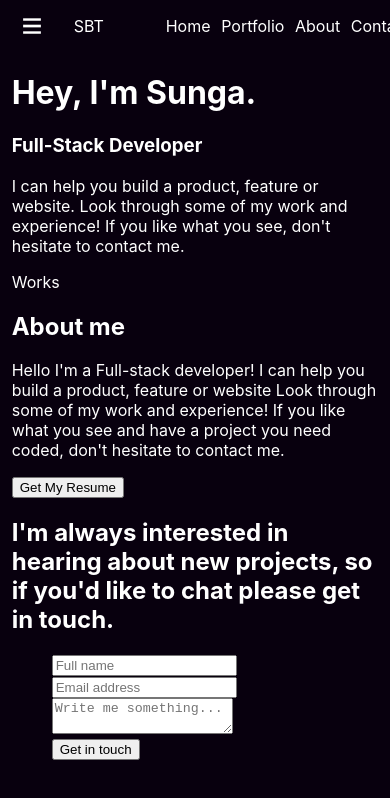
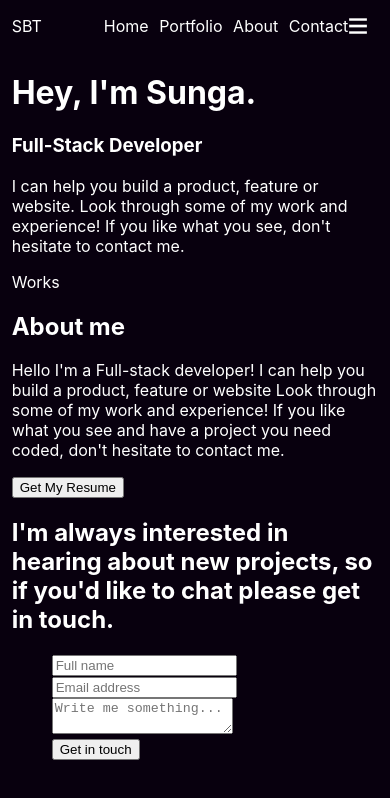
Before and after one commit to sunga12/new-portfolio, a React (Create React App) app: page / in a window 390 px wide. Shown: the top 798 px of the page. Built offline with nearby package versions, Linux system fonts and the light colour scheme.

Commit message:
add hamburger to nav

```diff
--- a/src/components/Navigation.js
+++ b/src/components/Navigation.js
@@ -5,7 +5,6 @@ const Navigation = () => {
   return (
     <header>
       <nav>
-        <img src={menu} alt='logo' />
         <p>SBT</p>
       <ul class="links">
           <li><a href="#home">Home</a></li>
@@ -13,6 +12,7 @@ const Navigation = () => {
           <li><a href="#about">About</a></li>
           <li><a href="#contact">Contact</a></li>
         </ul>
+        <img src={menu} alt='logo' />
       </nav>
     </header>
   )
```
